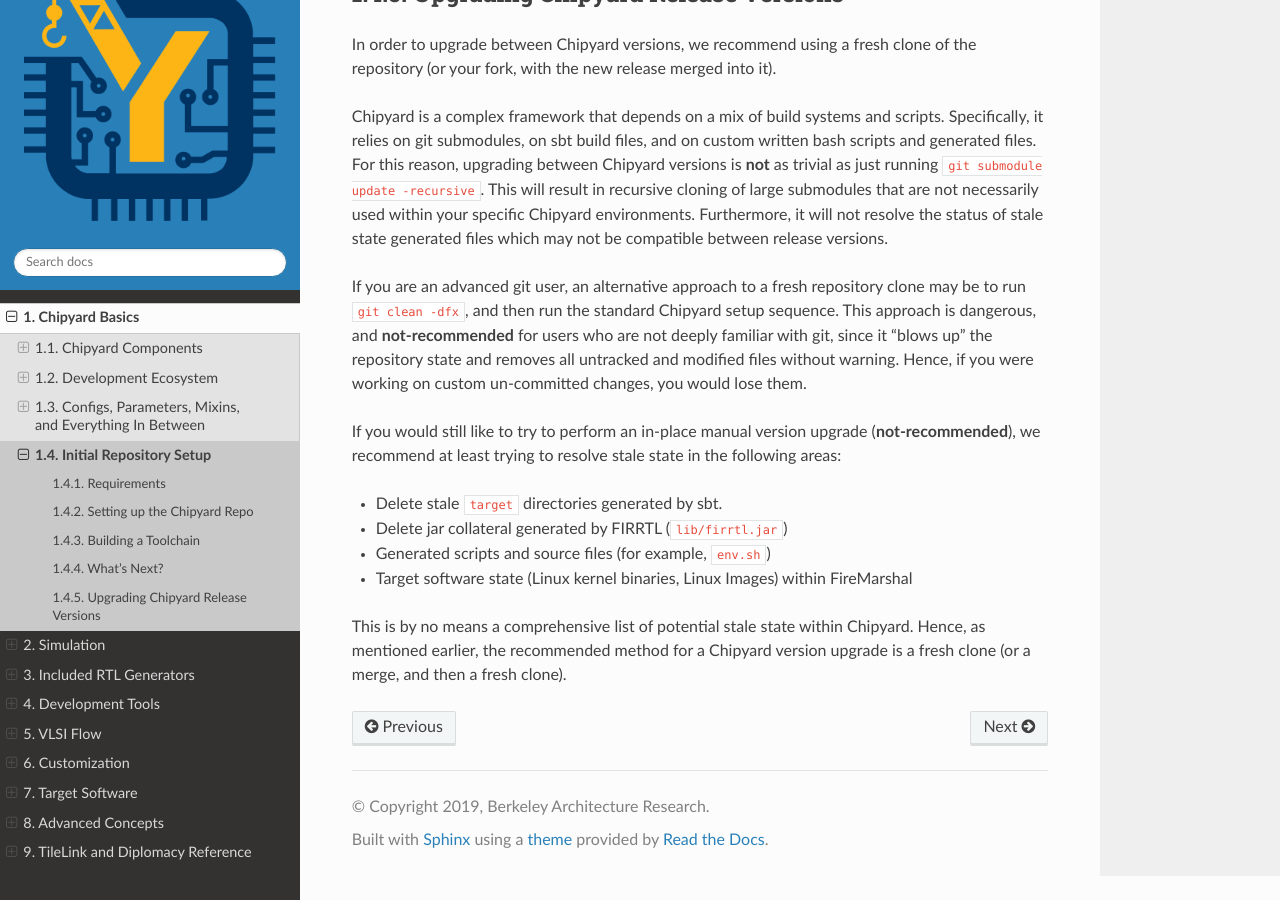
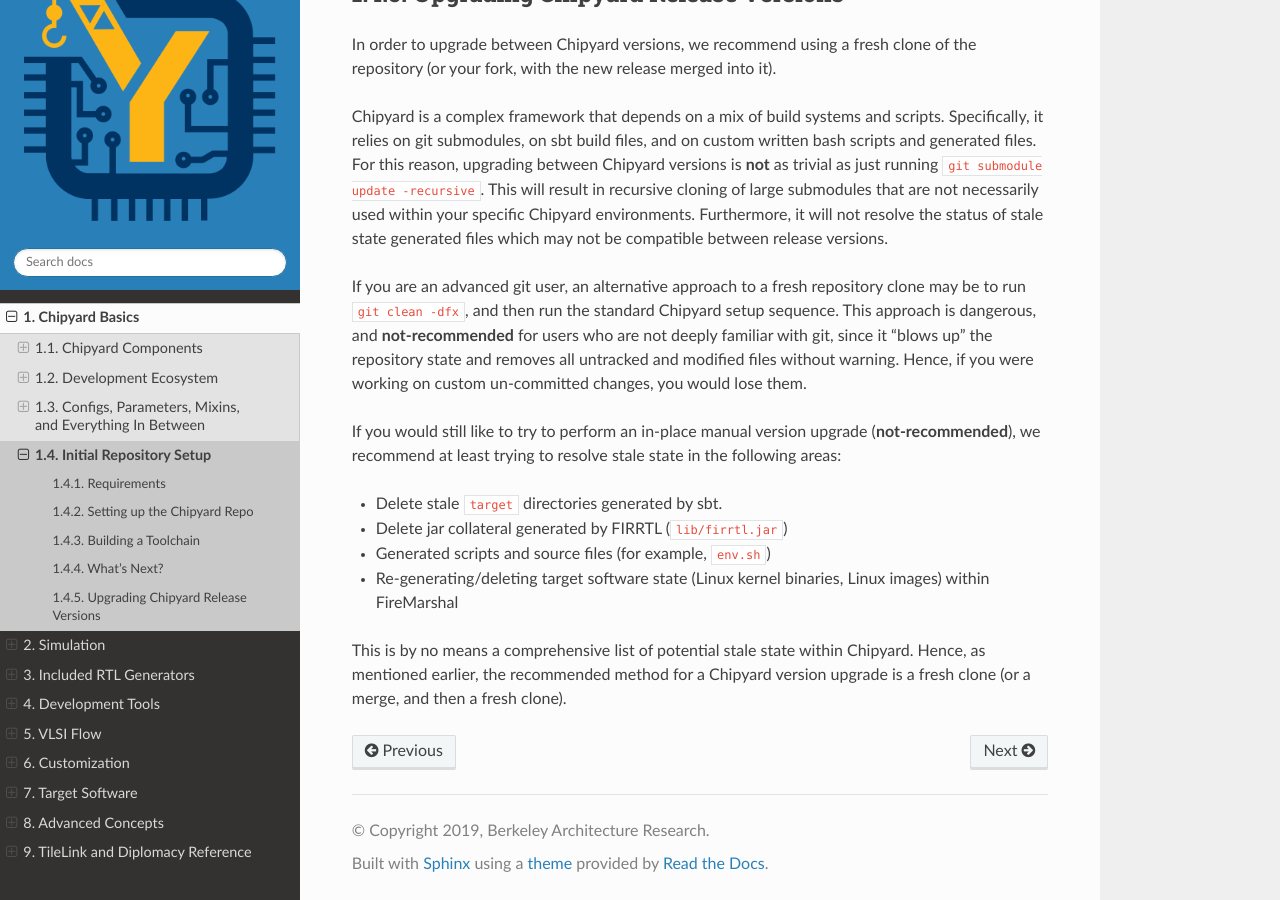
Before and after one commit to ucb-bar/chipyard, a Sphinx documentation site: the page built from docs/Chipyard-Basics/Initial-Repo-Setup.rst, in a window 1280 px wide and 900 px high, scrolled down 2550 px. Built offline with Sphinx 7.4.7 and the Read the Docs theme 2.0.0, drawn with Linux system fonts in a browser that asks for light colours.

Commit message:
[skip ci] Update docs/Chipyard-Basics/Initial-Repo-Setup.rst
Co-authored-by: Abraham Gonzalez <abe.j.gonza@gmail.com>

```diff
--- a/docs/Chipyard-Basics/Initial-Repo-Setup.rst
+++ b/docs/Chipyard-Basics/Initial-Repo-Setup.rst
@@ -107,7 +107,7 @@ If you would still like to try to perform an in-place manual version upgrade (**
 
 * Generated scripts and source files (for example, ``env.sh``)
 
-* Target software state (Linux kernel binaries, Linux Images) within FireMarshal
+* Re-generating/deleting target software state (Linux kernel binaries, Linux images) within FireMarshal
 
 
 This is by no means a comprehensive list of potential stale state within Chipyard. Hence, as mentioned earlier, the recommended method for a Chipyard version upgrade is a fresh clone (or a merge, and then a fresh clone).
```
